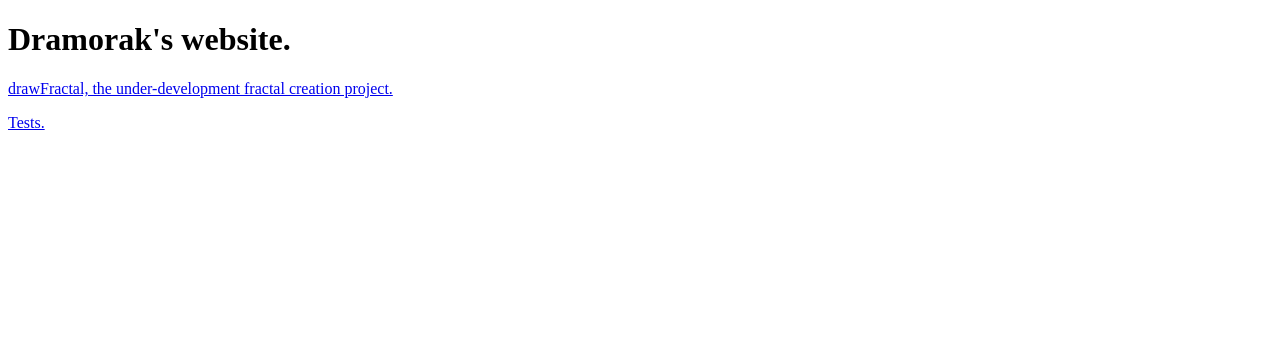
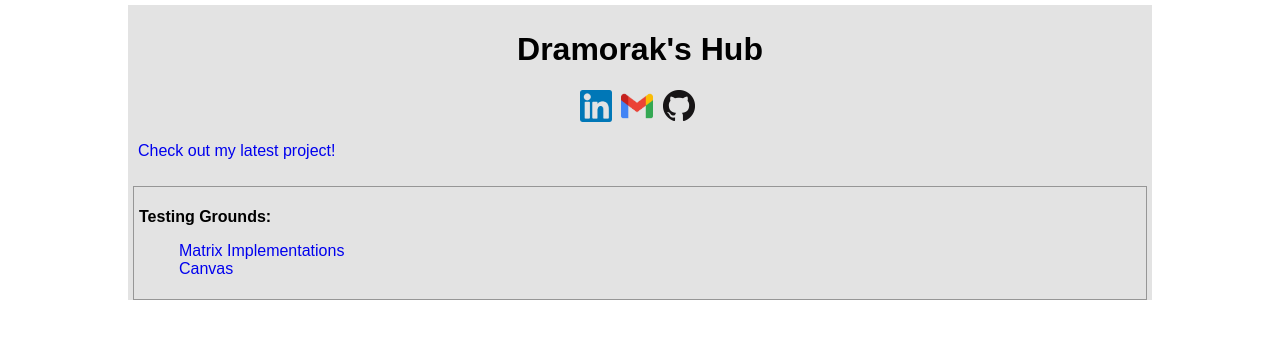
Before and after one commit to dramorak/dramorak.github.io, a plain HTML site: page index.html in a window 1280 px wide. Drawn offline with Linux system fonts and the light colour scheme.

Commit message:
Improved hub page.

```diff
--- a/index.html
+++ b/index.html
@@ -1,12 +1,68 @@
 <!DOCTYPE html>
 <html lang='en'>
 	<head>
-		<title>Dramorak's website.</title>
+		<title>Dramorak's website</title>
+		<style>
+		    * {
+		    	font-family: arial, helvetica;
+		    }
+            html {
+            	background-color: rgb(255,255,255);
+            }
+		    body {
+		    	width: 80%;
+		    	margin: 0 auto;
+		    	background-color: rgb(227,227,227);
+		    }
 
+		    header {
+		    	padding: 5px;
+		    	margin: 5px;
+		    }
+		    h1 {
+		    	text-align: center;
+		    }
+            #reachMe{
+                width: 120px;
+                margin: 0 auto;
+            }
+		    a {
+		    	text-decoration: none;
+		    }
+		    .icon {
+		    	width: 32px;
+		    	height:32px;
+		    	margin-right: 5px
+		    }
+
+		    main {
+		    	padding: 5px;
+		    	margin: 5px;
+		    	border: 1px solid rgb(150,150,150);
+		    }
+
+		    ul {
+                list-style-type:none;
+		    }
+
+		</style>
 	</head>
 	<body>
-		<h1>Dramorak's website.</h1>
-		<p><a href="/drawFractal/front page.html">drawFractal, the under-development fractal creation project.</a></p>
-		<p><a href="/test">Tests.</a></p>
+	    <header>
+	    <h1>Dramorak's Hub</h1>
+			<div id="reachMe">
+				<a href='https://linkedin.com/in/alexander-inglis'><img src="images/linkedin.png" alt='linkedin' class='icon'></a>
+				<a href='mailto://dramorak@gmail.com'><img src="images/Gmail-logo.png" alt='email' class='icon'></a>
+				<a href='https://github.com/dramorak'><img src="images/github.png" alt='github' class='icon'></a>
+			</div>
+			<p><a href="https://dramorak.github.io/drawFractal/front page.html">Check out my latest project!</a></p>
+	    </header>
+	    <main>
+			<p><strong>Testing Grounds:</strong></p>
+			<ul>
+				<li><a href="tests/matrix tests.html">Matrix Implementations</a></li>
+				<li><a href="tests/canvas tests.html">Canvas</a></li>
+			</ul>
+	    </main>
 	</body>
 </html>
```
Also changed, not shown: images/Gmail-logo.png (added), images/github.png (added), images/linkedin.png (added).
